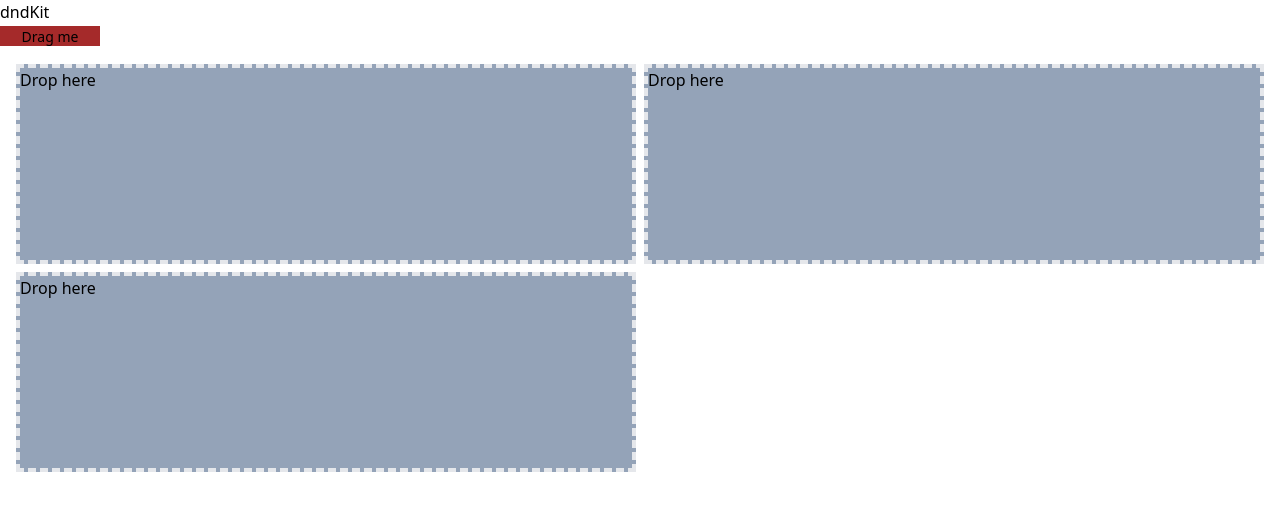
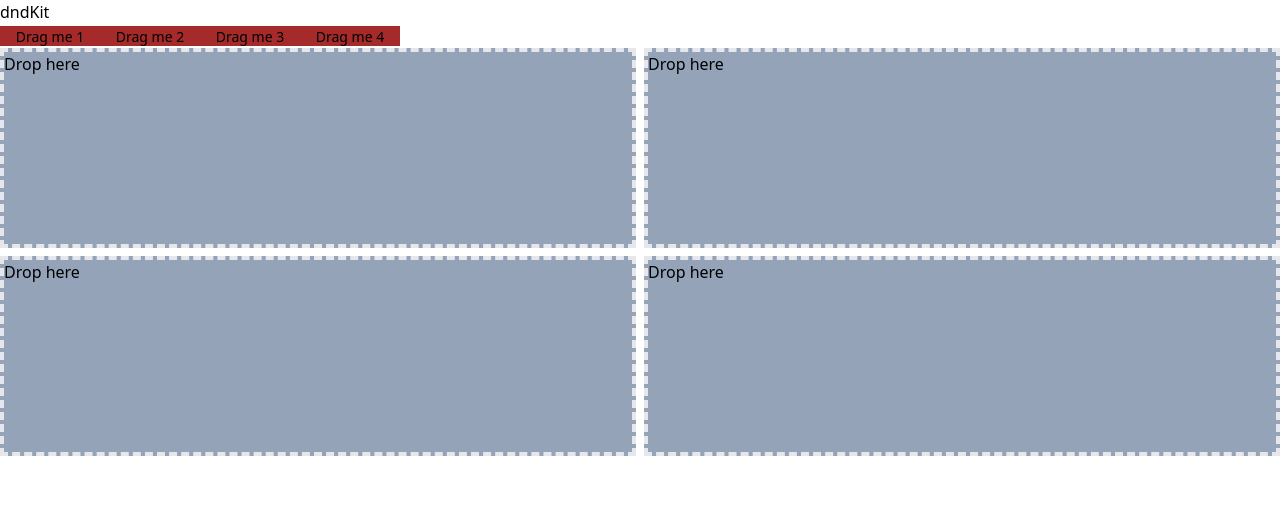
Before and after one commit to keiki24/dndKitExample, a React (Vite) app: page / in a window 1280 px wide. Shown: the top 510 px of the page. Built offline with nearby package versions, Linux system fonts and the light colour scheme.

Commit message:
枠内・枠外にドラッグ対象のアイテムをD&Dできるようにした。

```diff
--- a/src/App.jsx
+++ b/src/App.jsx
@@ -6,19 +6,55 @@ import Droppable from "./Droppable.jsx";
 import "./main.css";
 
 function App() {
-  const containers = ["A", "B", "C"];
-  const [parent, setParent] = useState(null);
-  const draggableMarkup = <Draggable id="draggable">Drag me</Draggable>;
+  // droppable item list
+  const containers = [
+    "droppable-1",
+    "droppable-2",
+    "droppable-3",
+    "droppable-4",
+  ];
+
+  // droppable item にドロップされているitemのid
+  const [parent, setParent] = useState({
+    "droppable-1": null,
+    "droppable-2": null,
+    "droppable-3": null,
+    "droppable-4": null,
+  });
+
+  // draggable item list
+  const [draggables, setDraggables] = useState([
+    { id: "draggable-1", content: "Drag me 1" },
+    { id: "draggable-2", content: "Drag me 2" },
+    { id: "draggable-3", content: "Drag me 3" },
+    { id: "draggable-4", content: "Drag me 4" },
+  ]);
 
   return (
     <>
       <h1>dndKit</h1>
       <DndContext onDragEnd={handleDragEnd}>
-        {parent === null ? draggableMarkup : null}
-        <div className="grid grid-cols-2 gap-2 p-4">
-          {containers.map((id) => (
-            <Droppable key={id} id={id}>
-              {parent === id ? draggableMarkup : "Drop here"}
+        <div>
+          {draggables
+            .filter((drag) => !Object.values(parent).includes(drag.id))
+            .map((drag) => (
+              <Draggable key={drag.id} id={drag.id}>
+                {drag.content}
+              </Draggable>
+            ))}
+        </div>
+        <div className="grid grid-cols-2 gap-2">
+          {containers.map((containerId) => (
+            <Droppable key={containerId} id={containerId}>
+              {parent[containerId]
+                ? draggables
+                    .filter((drag) => drag.id === parent[containerId])
+                    .map((filteredDrag) => (
+                      <Draggable key={filteredDrag.id} id={filteredDrag.id}>
+                        {filteredDrag.content}
+                      </Draggable>
+                    ))
+                : "Drop here"}
             </Droppable>
           ))}
         </div>
@@ -27,9 +63,29 @@ function App() {
   );
 
   function handleDragEnd(event) {
-    const { over } = event;
+    // active:ドラッグ要素, over:ドラッグ先
+    const { active, over } = event;
 
-    setParent(over ? over.id : null);
+    // 枠内にドラッグ&ドロップされた場合
+    if (over) {
+      console.log(event);
+      setParent((prevParent) => ({
+        ...prevParent,
+        [over.id]: active.id,
+      }));
+    } else {
+      // 枠外にドラッグ&ドロップされた場合
+      console.log(event);
+      const newParent = Object.keys(parent).reduce((acc, key) => {
+        if (parent[key] === active.id) {
+          acc[key] = null;
+        } else {
+          acc[key] = parent[key];
+        }
+        return acc;
+      }, {});
+      setParent(newParent);
+    }
   }
 }
 
--- a/src/main.css
+++ b/src/main.css
@@ -544,12 +544,24 @@ video {
   --tw-backdrop-sepia:  ;
 }
 
+.flex {
+  display: flex;
+}
+
 .grid {
   display: grid;
 }
 
+.h-48 {
+  height: 12rem;
+}
+
 .min-h-\[200px\] {
   min-height: 200px;
+}
+
+.w-48 {
+  width: 12rem;
 }
 
 .transform {
@@ -560,12 +572,32 @@ video {
   grid-template-columns: repeat(2, minmax(0, 1fr));
 }
 
+.flex-wrap {
+  flex-wrap: wrap;
+}
+
+.items-center {
+  align-items: center;
+}
+
+.justify-center {
+  justify-content: center;
+}
+
 .gap-2 {
   gap: 0.5rem;
 }
 
+.gap-4 {
+  gap: 1rem;
+}
+
 .border-4 {
   border-width: 4px;
+}
+
+.border-2 {
+  border-width: 2px;
 }
 
 .border-dashed {
@@ -577,11 +609,40 @@ video {
   border-color: rgb(229 231 235 / var(--tw-border-opacity));
 }
 
+.border-gray-400 {
+  --tw-border-opacity: 1;
+  border-color: rgb(156 163 175 / var(--tw-border-opacity));
+}
+
 .bg-slate-400 {
   --tw-bg-opacity: 1;
   background-color: rgb(148 163 184 / var(--tw-bg-opacity));
 }
 
+.bg-blue-500 {
+  --tw-bg-opacity: 1;
+  background-color: rgb(59 130 246 / var(--tw-bg-opacity));
+}
+
+.bg-red-700 {
+  --tw-bg-opacity: 1;
+  background-color: rgb(185 28 28 / var(--tw-bg-opacity));
+}
+
+.bg-red-500 {
+  --tw-bg-opacity: 1;
+  background-color: rgb(239 68 68 / var(--tw-bg-opacity));
+}
+
 .p-4 {
   padding: 1rem;
 }
+
+.text-white {
+  --tw-text-opacity: 1;
+  color: rgb(255 255 255 / var(--tw-text-opacity));
+}
+
+.filter {
+  filter: var(--tw-blur) var(--tw-brightness) var(--tw-contrast) var(--tw-grayscale) var(--tw-hue-rotate) var(--tw-invert) var(--tw-saturate) var(--tw-sepia) var(--tw-drop-shadow);
+}
```
